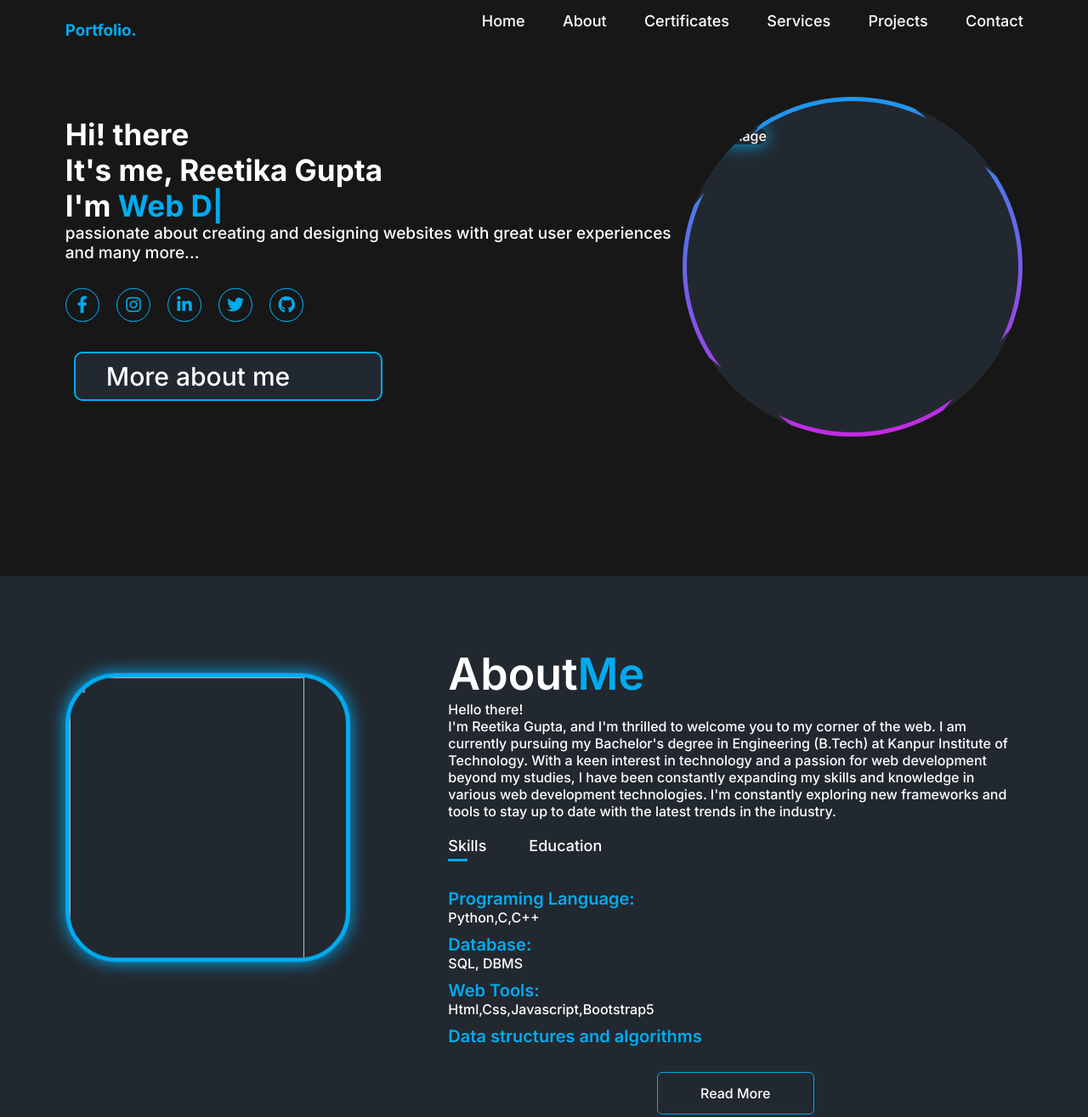
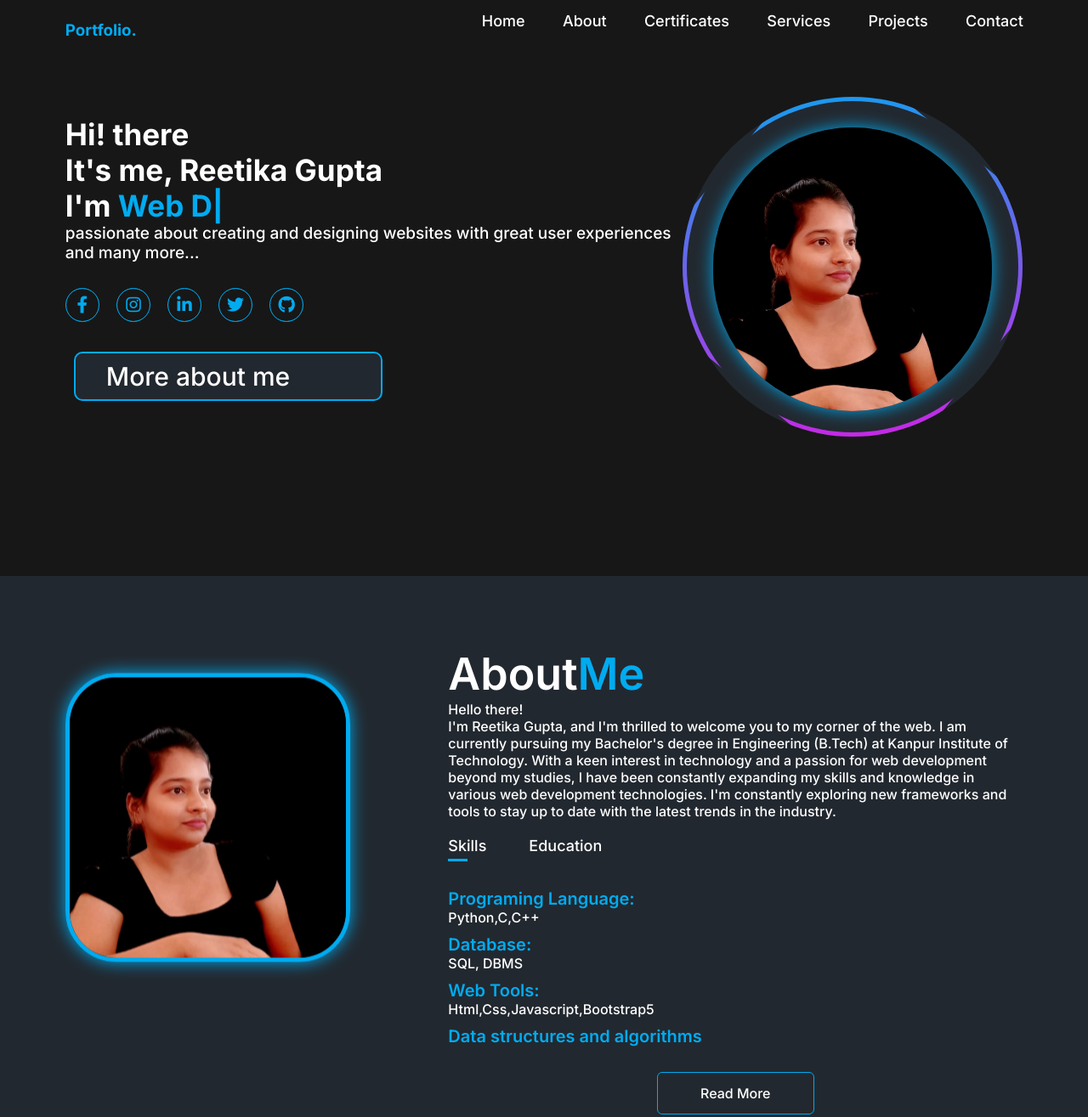
Before and after one commit to guptareetika08/Portfolio_website, a plain HTML site: page index.html in a window 1280 px wide. Shown: the top 1315 px of the page at 85% size. Drawn offline with nearby package versions, Linux system fonts and the light colour scheme; the site is published under a folder, as on GitHub Pages, so addresses that start at the root find nothing; files whose address does not match are found by name.

Commit message:
index.html

```diff
--- a/index.html
+++ b/index.html
@@ -52,7 +52,7 @@
             <div class="header-right">
             <div class="col2">
                 <div class="content">
-                <img src="/reetu.jpeg" alt="image" class="home__img">
+                <img src="reetu.jpeg" alt="image" class="home__img">
             </div>
             </div>
             </section>
@@ -63,7 +63,7 @@
     <div class="container">
         <div class="row">
             <div class="about-col-1">
-                <img src="/reetu.jpeg">
+                <img src="reetu.jpeg">
             </div>
             <div class="about-col-2">
                 <h1 class="sub-title">About<Span>Me</Span></h1>
```
